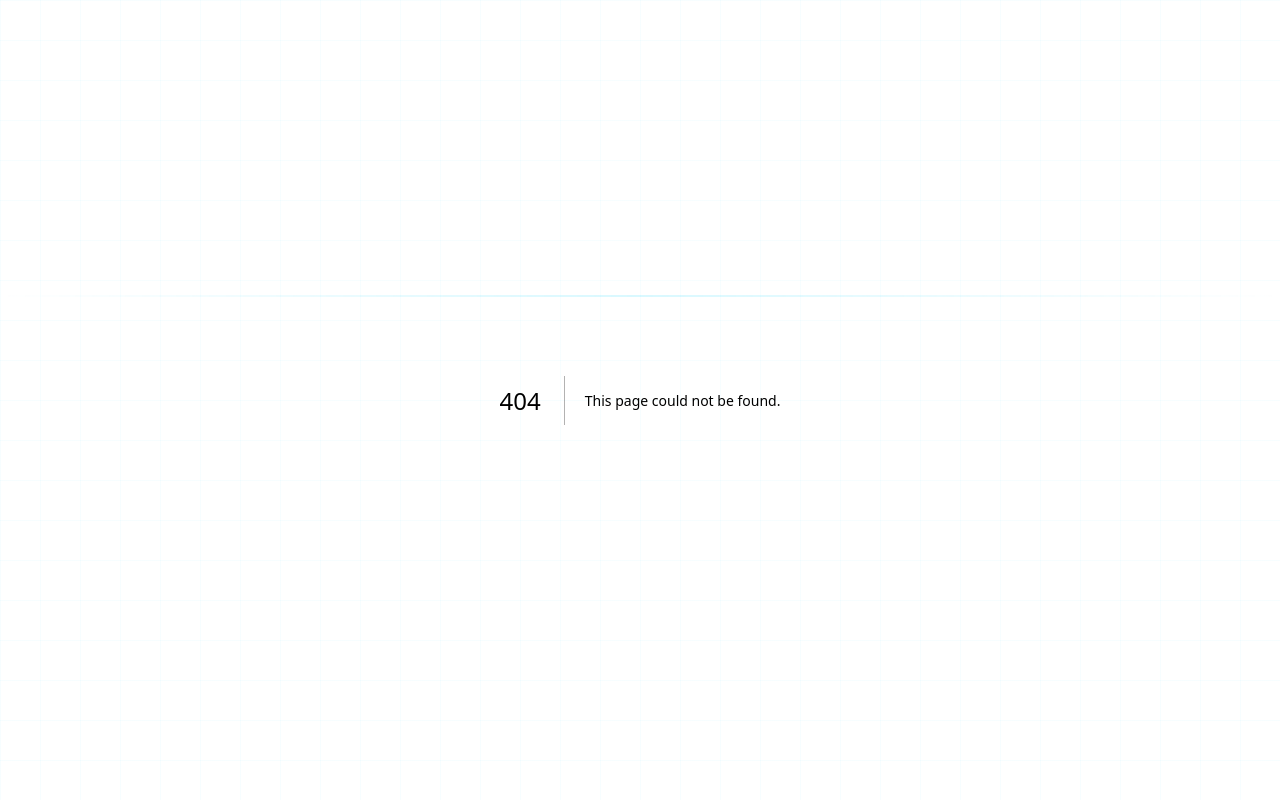
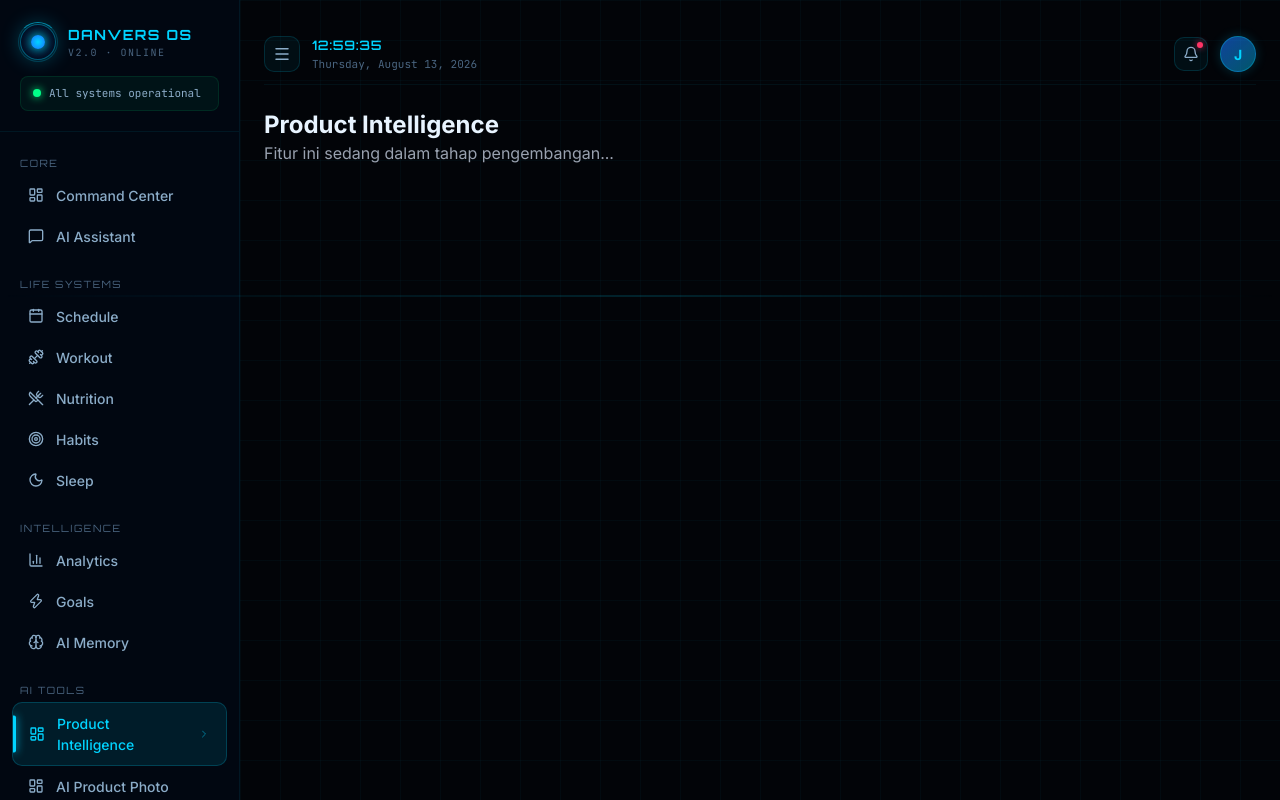
Before and after one commit to avarioGH/danvers, a Next.js app: page /ai-tools/product-intelligence in a window 1280 px wide. Before the commit this address had no page. Built offline with nearby package versions, Linux system fonts and the light colour scheme; no server answers.

Commit message:
add missing pages

```diff
--- /dev/null
+++ b/src/app/(protected)/ai-tools/product-intelligence/page.tsx
@@ -0,0 +1,8 @@
+export default function ProductIntelligencePage() {
+  return (
+    <div className="p-8">
+      <h1 className="text-2xl font-bold mb-4">Product Intelligence</h1>
+      <p className="text-gray-400">Fitur ini sedang dalam tahap pengembangan...</p>
+    </div>
+  )
+}
--- /dev/null
+++ b/src/app/(protected)/ai-tools/product-photo/page.tsx
@@ -0,0 +1,8 @@
+export default function ProductPhotoPage() {
+  return (
+    <div className="p-8">
+      <h1 className="text-2xl font-bold mb-4">AI Product Photo</h1>
+      <p className="text-gray-400">Fitur ini sedang dalam tahap pengembangan...</p>
+    </div>
+  )
+}
--- /dev/null
+++ b/src/app/(protected)/ai-tools/video-ads/page.tsx
@@ -0,0 +1,8 @@
+export default function VideoAdsPage() {
+  return (
+    <div className="p-8">
+      <h1 className="text-2xl font-bold mb-4">AI Video Ads</h1>
+      <p className="text-gray-400">Fitur ini sedang dalam tahap pengembangan...</p>
+    </div>
+  )
+}
--- /dev/null
+++ b/src/app/(protected)/content-analyzer/page.tsx
@@ -0,0 +1,8 @@
+export default function ContentAnalyzerPage() {
+  return (
+    <div className="p-8">
+      <h1 className="text-2xl font-bold mb-4">Content Analyzer</h1>
+      <p className="text-gray-400">Fitur ini sedang dalam tahap pengembangan...</p>
+    </div>
+  )
+}
```
